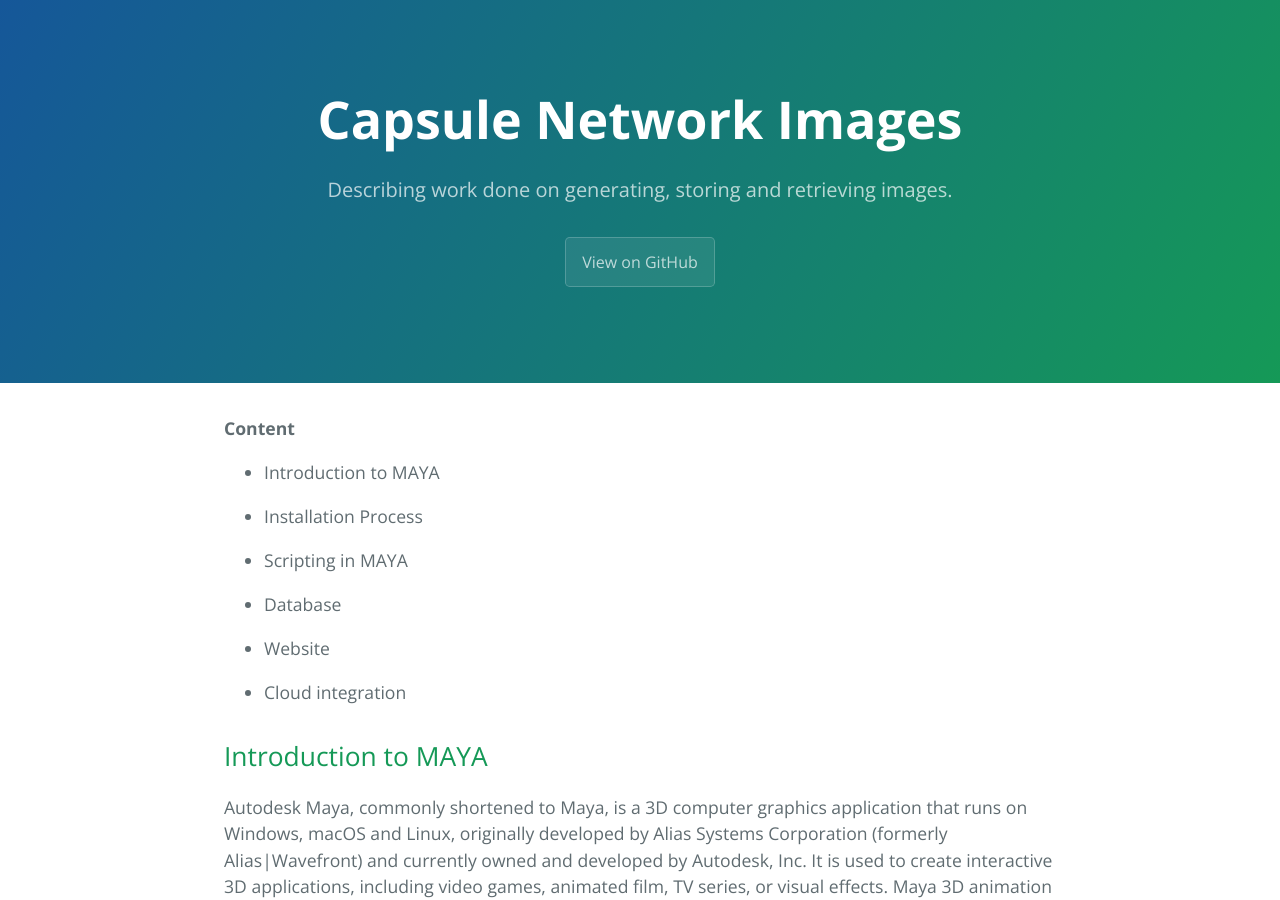
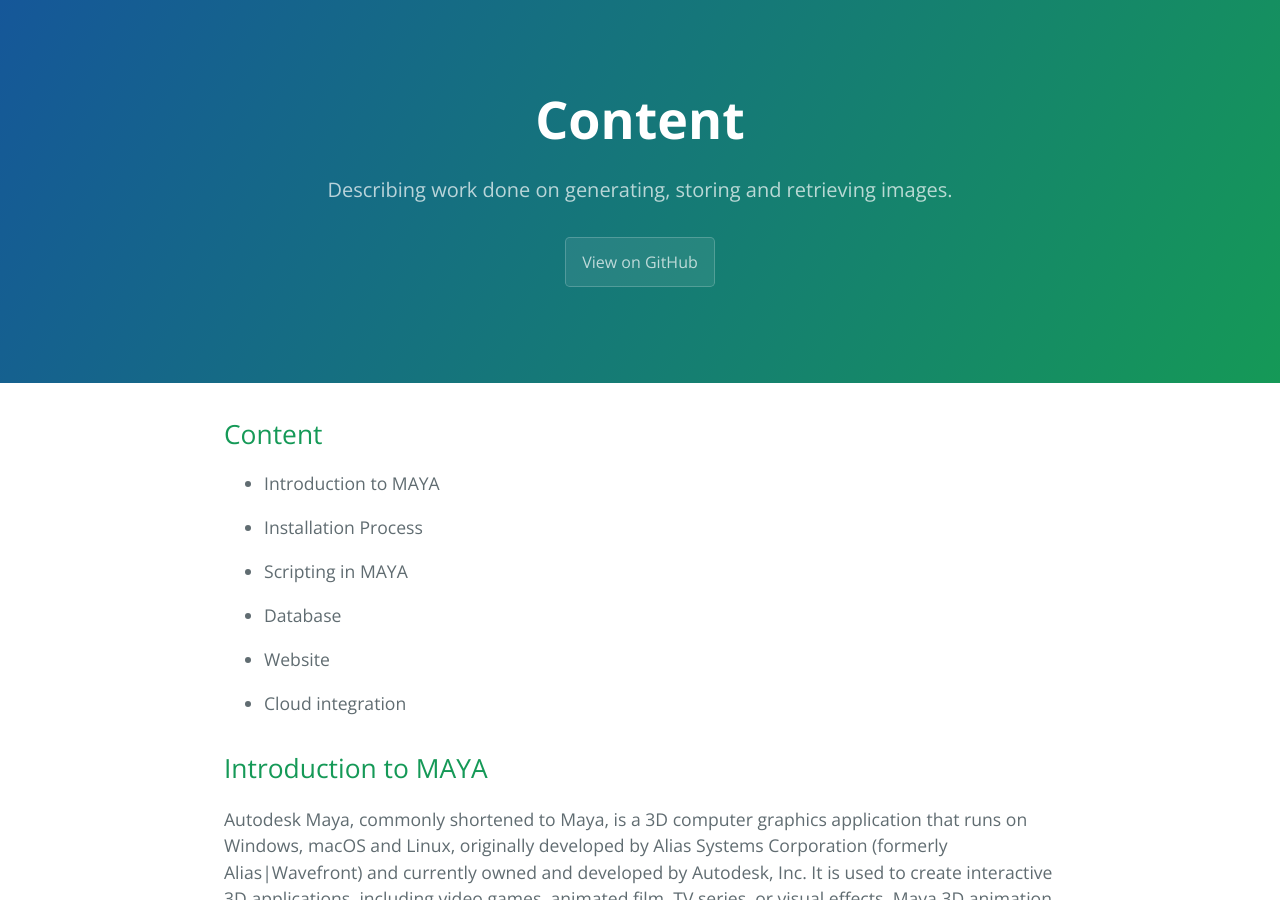
Before and after one commit to Sindhurakolli/DMDD_portfolio, a Jekyll site: the page built from index.md, in a window 1280 px wide and 900 px high. Built offline with Jekyll 4.4.1, drawn with Linux system fonts in a browser that asks for light colours; our own code applies the rules of GitHub Pages for plain Markdown files.

Commit message:
Update index.md

```diff
--- a/index.md
+++ b/index.md
@@ -2,7 +2,7 @@
 layout: default
 ---
 
-**Content**
+## Content
 
 *   Introduction to MAYA
 
@@ -24,7 +24,7 @@
 Maya 3D animation software offers a comprehensive creative feature set for 3D computer animation, modeling, simulation, rendering, and compositing on a highly extensible production platform. Maya has next-generation display technology, accelerated modeling workflows, and tools for handling complex data.
 
 
-### Installation Process
+## Installation Process
 
 Below are the steps to install MAYA desktop:
 
```
